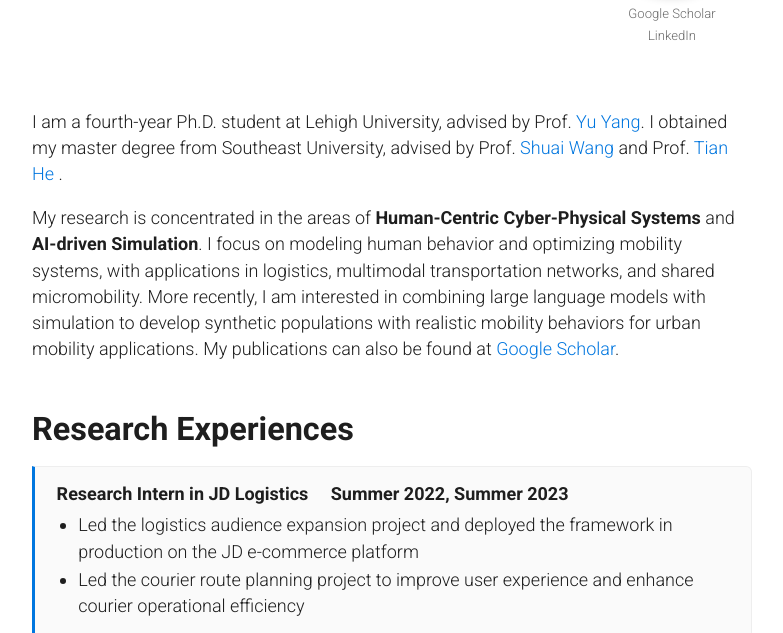
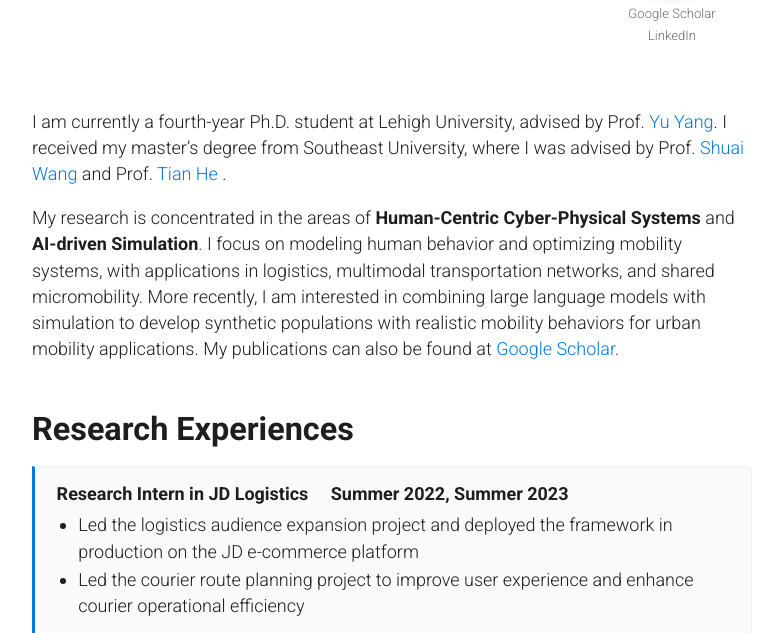
Before and after one commit to huy222-lu/website, a Jekyll site: the page built from index.md, in a window 1280 px wide and 900 px high, cut to the strip 267-900 px from the top of the window. Shown: the whole strip, without its empty margins (248-1031 px from the left). Built offline with Jekyll 4.4.1, drawn with Linux system fonts in a browser that asks for light colours; cached includes are drawn as plain includes; a script that is not in the unit is left out; comment, search, counter and statistics services are not loaded.

Commit message:
Update index.md

```diff
--- a/index.md
+++ b/index.md
@@ -6,7 +6,7 @@ layout: academic
 
 ### Biography
 
-I am a fourth-year Ph.D. student at Lehigh University, advised by Prof. [Yu Yang](https://www.cs.rutgers.edu/~dz220/). I obtained my master degree from Southeast University, advised by Prof. [Shuai Wang](https://cse.seu.edu.cn/2019/0107/c23024a257643/page.htm) and Prof. [Tian He](https://scholar.google.com/citations?user=hc1m_BQAAAAJ&hl=en) .
+I am currently a fourth-year Ph.D. student at Lehigh University, advised by Prof. [Yu Yang](https://www.cs.rutgers.edu/~dz220/). I received my master’s degree from Southeast University, where I was advised by Prof. [Shuai Wang](https://cse.seu.edu.cn/2019/0107/c23024a257643/page.htm) and Prof. [Tian He](https://scholar.google.com/citations?user=hc1m_BQAAAAJ&hl=en) .
 
 My research is concentrated in the areas of **Human-Centric Cyber-Physical Systems** and **AI-driven Simulation**.
 I focus on modeling human behavior and optimizing mobility systems, with applications in logistics, multimodal transportation networks, and shared micromobility. More recently, I am interested in combining large language models with simulation to develop synthetic populations with realistic mobility behaviors for urban mobility applications.
```
